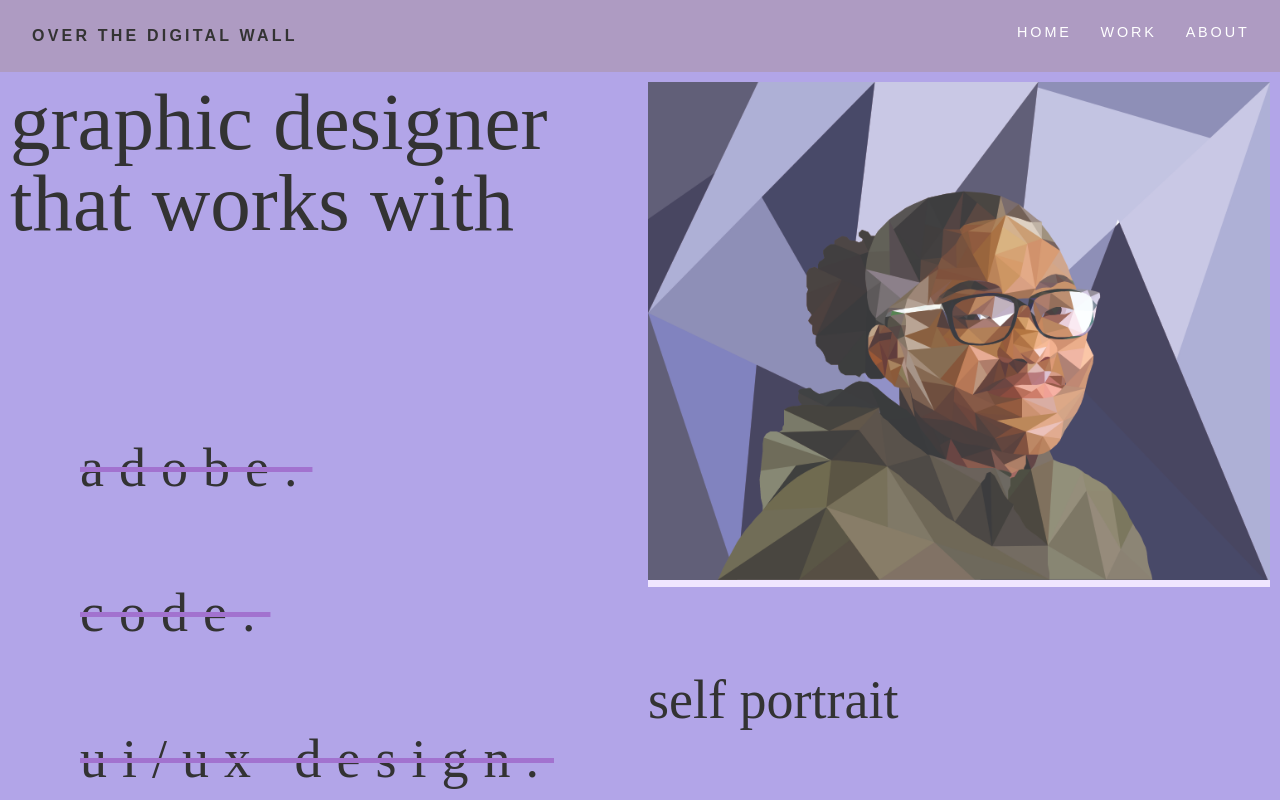
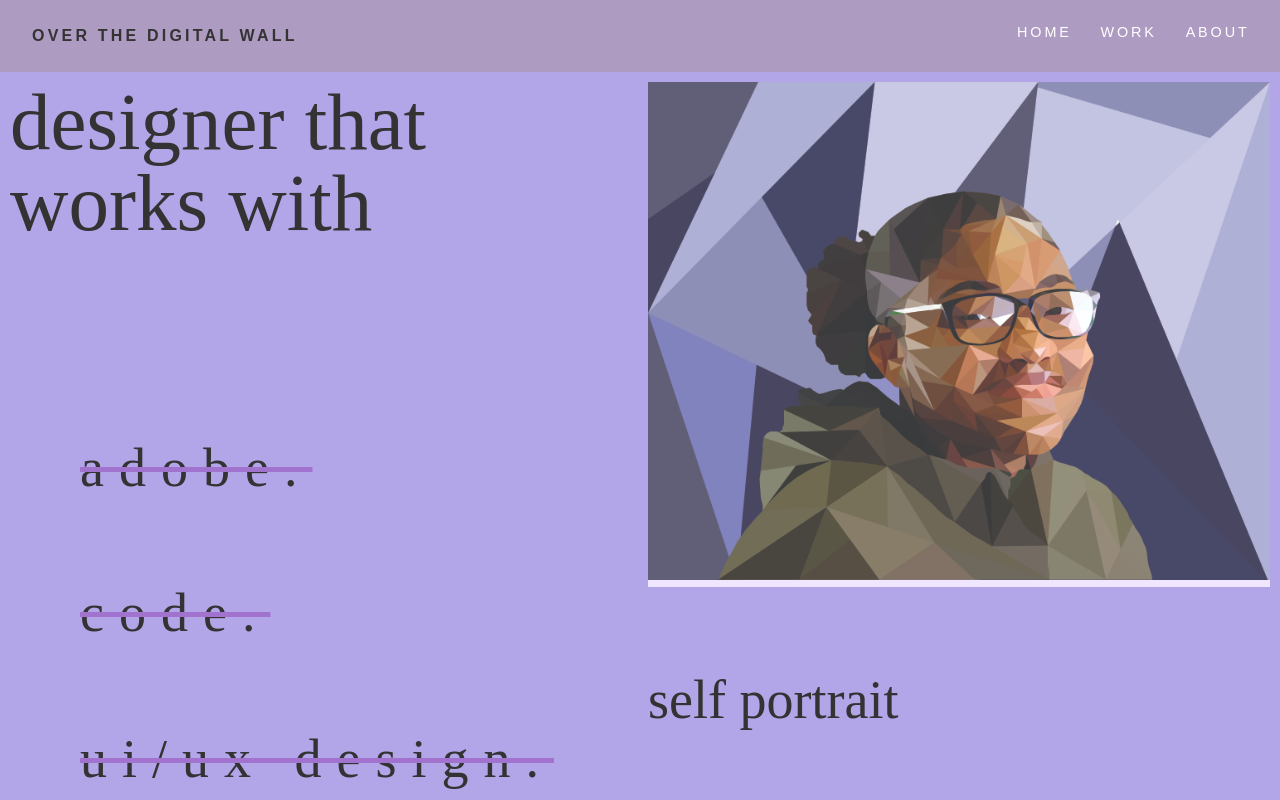
Before and after one commit to aaliyah-web/portfolio, an Eleventy site: page src/index.md in a window 1280 px wide. Shown: the top 800 px of the page. Built offline with nearby package versions, Linux system fonts and the light colour scheme; Eleventy itself is replaced by a stand-in of ours; files that its build step writes are made by us from their sources.

Commit message:
no grahphic

```diff
--- a/src/index.md
+++ b/src/index.md
@@ -6,7 +6,7 @@ tags: navItem
  <section class="project-page1">
 
 <div class="pageone-text">
-<h1> graphic designer that works with</h1>
+<h1> designer that works with</h1>
 <div class="pageone-text2">
  <h2> adobe.</h2>
 <h2> code.</h2>
```
